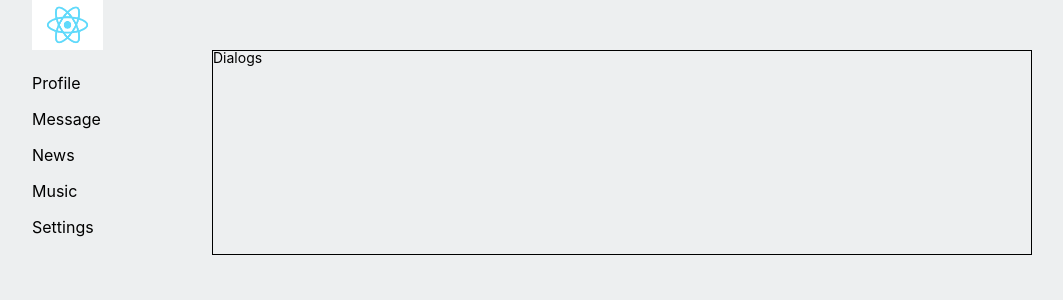
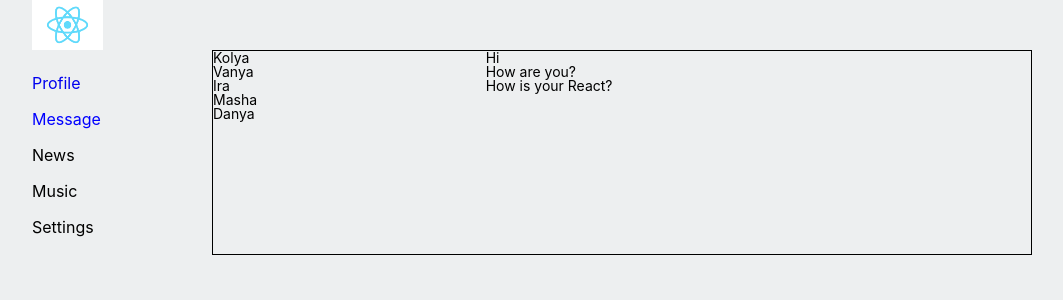
Before and after one commit to saveliy2508/react--way-of-samurai-1.0, a React (Create React App) app: page /message in a window 1280 px wide. Shown: the top 300 px of the page, without its empty margins (108-1171 px from the left). Built offline with nearby package versions, Linux system fonts and the light colour scheme.

Commit message:
added navlink

```diff
--- a/package.json
+++ b/package.json
@@ -6,9 +6,11 @@
     "@testing-library/jest-dom": "^5.16.1",
     "@testing-library/react": "^11.2.7",
     "@testing-library/user-event": "^12.8.3",
+    "i": "^0.3.7",
     "npm": "^8.3.0",
     "react": "^17.0.2",
     "react-dom": "^17.0.2",
+    "react-router-dom": "^6.2.1",
     "react-scripts": "4.0.3",
     "web-vitals": "^1.1.2"
   },
--- a/src/App.js
+++ b/src/App.js
@@ -4,19 +4,24 @@ import Header from './components/Header/Header';
 import Side from './components/Navbar/Side';
 import Main from './components/Profile/Main';
 import Dialogs from './components/Dialogs/Dialogs'
+import { BrowserRouter,Routes, Route } from 'react-router-dom'
 
 const App = () => {
   return (
-    <div className="wrapper">
-      <div className='social'>
-        <Header />
-        <Side />
-        <div className="content-wrapper">
-          <Dialogs />
+    <BrowserRouter>
+      <div className="wrapper">
+        <div className='social'>
+          <Header />
+          <Side />
+          <div className="content-wrapper">
+            <Routes>
+              <Route path='/message' element={<Dialogs />} />
+              <Route path='/profile' element={<Main />} />
+            </Routes>
+          </div>
         </div>
-        {/* <Main /> */}
       </div>
-    </div>
+    </BrowserRouter>
   )
 };
 
--- a/src/components/Dialogs/Dialogs.jsx
+++ b/src/components/Dialogs/Dialogs.jsx
@@ -3,8 +3,19 @@ import s from './Dialogs.module.scss'
 
 const Dialogs = () => {
     return (
-        <div>
-            Dialogs
+        <div className={s.dialogs}>
+            <div className="dialogs__items">
+                <div className={s.item}>Kolya</div>
+                <div className={s.item}>Vanya</div>
+                <div className={s.item}>Ira</div>
+                <div className={s.item}>Masha</div>
+                <div className={s.item}>Danya</div>
+            </div>
+            <div className="messenges">
+                <div className="message">Hi</div>
+                <div className="message">How are you?</div>
+                <div className="message">How is your React?</div>
+            </div>
         </div>
     )
 }
--- a/src/components/Dialogs/Dialogs.module.scss
+++ b/src/components/Dialogs/Dialogs.module.scss
@@ -1,19 +1,4 @@
-.content {
-    grid-area: content;
-    border: 1px solid black;
-    .avatar {
-        width: 150px;
-        color: aliceblue;
-    }
-    .area {
-        margin-top: 50px;
-    }
-    input {
-        border: 1px solid black;
-    }
-    button {
-        border: 1px solid black;
-        padding: 20px;
-        margin: 10px 0;
-    }
+.dialogs {
+    display: grid;
+    grid-template-columns: 3fr 6fr;
 }
--- a/src/components/Navbar/Side.jsx
+++ b/src/components/Navbar/Side.jsx
@@ -1,15 +1,16 @@
 import React from "react";
 import s from './Side.module.scss'
+import { NavLink } from 'react-router-dom'
 
 const Side = () => {
     return (
         <div className={s.side}>
             <ul className={s.menu}>
                 <li className={s.link}>
-                Profile
+                    <NavLink to="/profile" className = {nav => nav.isActive ? s.active : s.link}>Profile</NavLink>
                 </li>
-            <li className={s.link}>
-                Message
+                <li className={s.link} >
+                    <NavLink to="/message" className = {nav => nav.isActive ? s.active : s.link}>Message</NavLink>
                 </li>
                 <li className={s.link}>
                     News
--- a/src/components/Navbar/Side.module.scss
+++ b/src/components/Navbar/Side.module.scss
@@ -9,3 +9,7 @@
         padding-bottom: 20px;
     }
 }
+
+a.active{
+    color: blue;
+}
```
Also changed, not shown: 1 other file (tests, documents, lock files or other folders). Lines whose indentation alone changed are shown as unchanged.
